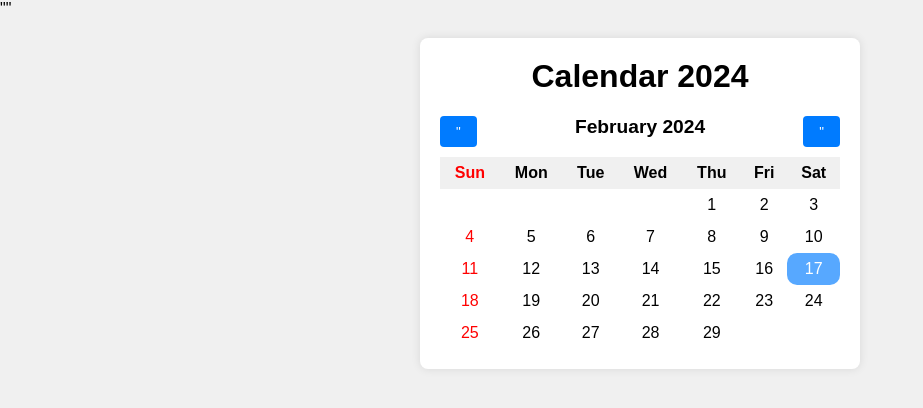
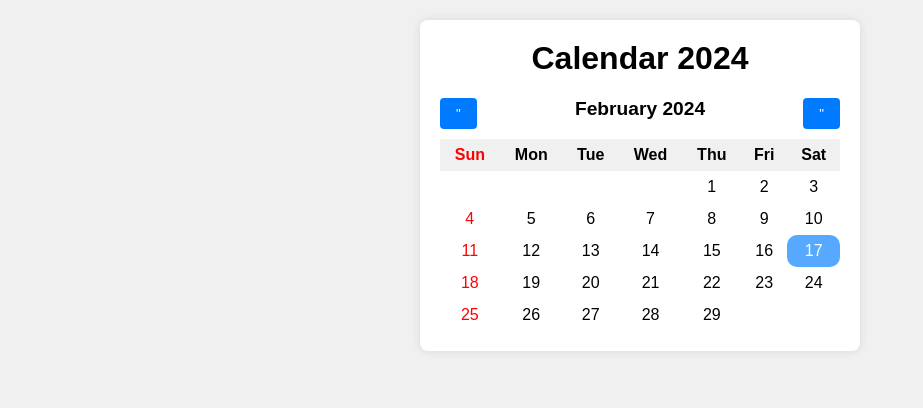
Before and after one commit to ramanlohar/calendar, a plain HTML site: page index.html in a window 1280 px wide. Shown: the whole page, without its empty margins (0-923 px from the left). Drawn offline with Linux system fonts and the light colour scheme.

Commit message:
Update index.html
""

```diff
--- a/index.html
+++ b/index.html
@@ -5,7 +5,7 @@
     <meta name="viewport" content="width=device-width, initial-scale=1.0">
     <title>Calendar</title>
     <link rel="stylesheet" href="style.css">
-    "<script src=""https://kit.fontawesome.com/8d4098fe32.js"" crossorigin=""anonymous""></script>"
+    <script src=""https://kit.fontawesome.com/8d4098fe32.js"" crossorigin=""anonymous""></script>
 </head>
 <body>
     <div class="calendar">
```
